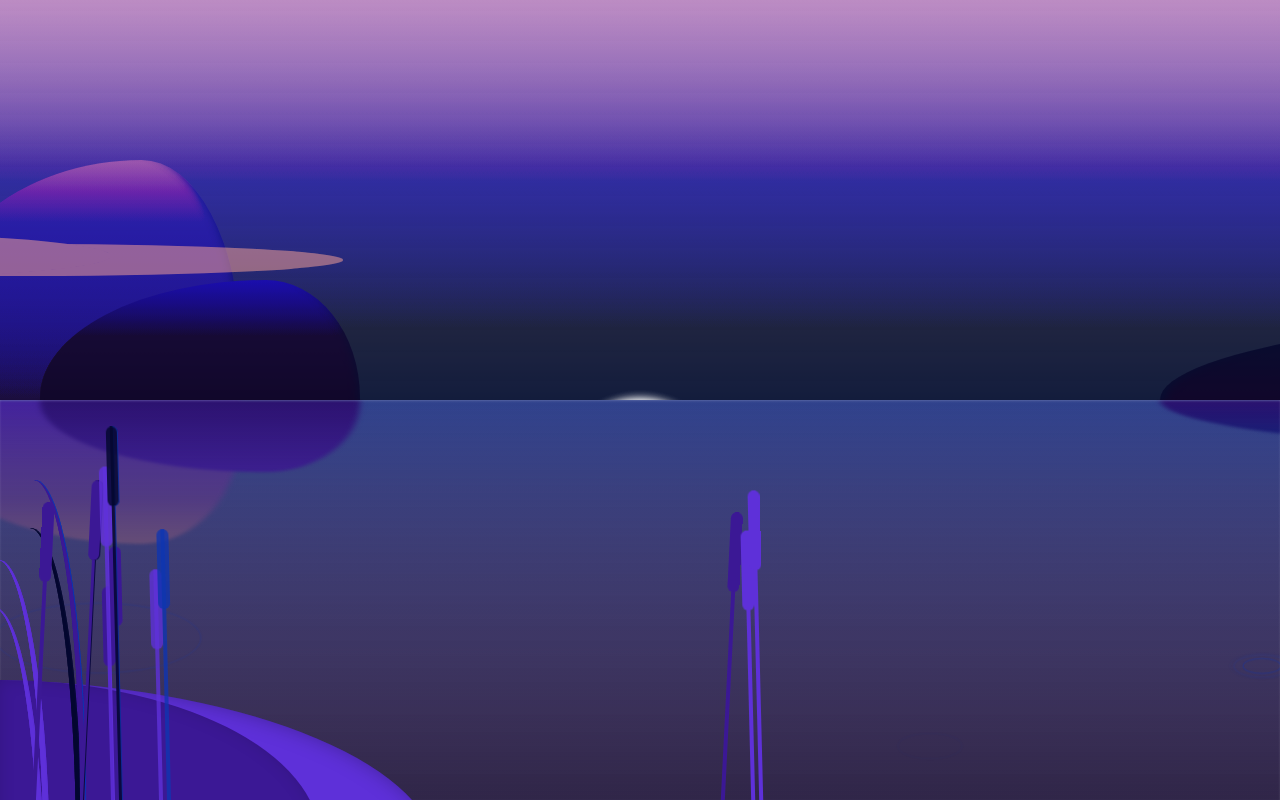
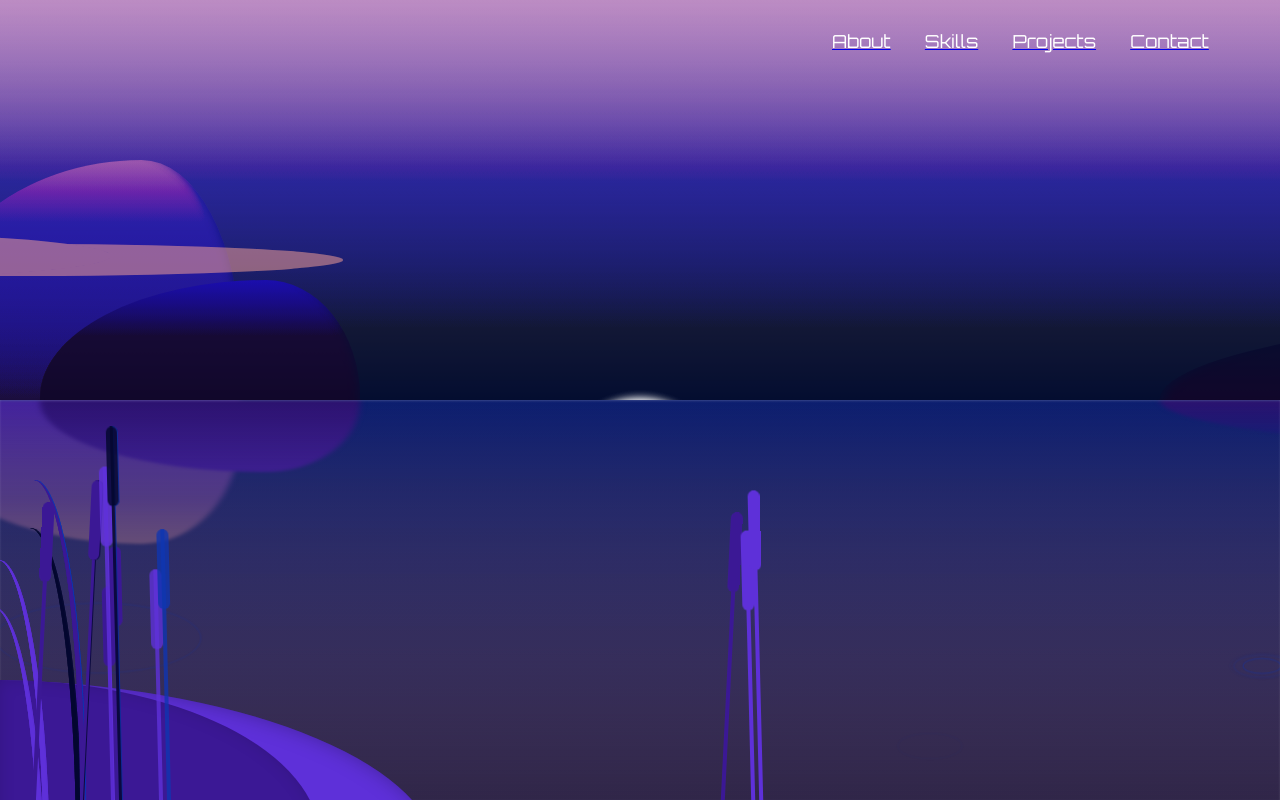
Before and after one commit to tomivm/My-portfolio-NextJS, a Next.js app: page / in a window 1280 px wide. Built offline with nearby package versions, Linux system fonts and the light colour scheme.

Commit message:
Add navbar on About

```diff
--- a/components/Presentation.js
+++ b/components/Presentation.js
@@ -3,6 +3,7 @@ import Link from "next/link";
 import Alien from "./Alien";
 import presentationStyles from "./Presentation.module.css";
 import NextSectionBtn from "./NextSectionBtn";
+import Navbar from "./Navbar";
 
 function Presentation(props) {
   const { init, setProfileImageLoaded } = props;
@@ -15,7 +16,7 @@ function Presentation(props) {
           DEVELOPER
         </div>
       </div>
-
+      <Navbar transparentBackground={true} >
         {/* landscapeNight --> */}
         <div className={`${presentationStyles.landscapeNight}`}>
           <div className={presentationStyles.alienAndText}>
@@ -26,17 +27,17 @@ function Presentation(props) {
             <div id={presentationStyles.aboutText} className="wrapper">
               <h1>About me</h1>
               <p>
-              Enthusiast Web Developer. Especially interested in JavaScript and
-              CSS.
-              <br /> Always learning and enjoying teamwork. Actually working and
-              collaborating on an Augmentative and Alternative Communication App
-              based on React.
+                Enthusiast Web Developer. Especially interested in JavaScript
+                and CSS.
+                <br /> Always learning and enjoying teamwork. Actually working
+                and collaborating on an Augmentative and Alternative
+                Communication App based on React.
               </p>
             </div>
           </div>
           <NextSectionBtn text={"My skills"} href={"/mySkills"} />
         </div>
-
+      </Navbar>
       {/* <!-- BACGROUND FROM  https://codepen.io/pehaa/pen/yLVeLNg--> */}
       <div className={presentationStyles.landscapeContainer}>
         <div className={presentationStyles.landscape}>
```
Lines whose indentation alone changed are shown as unchanged.
